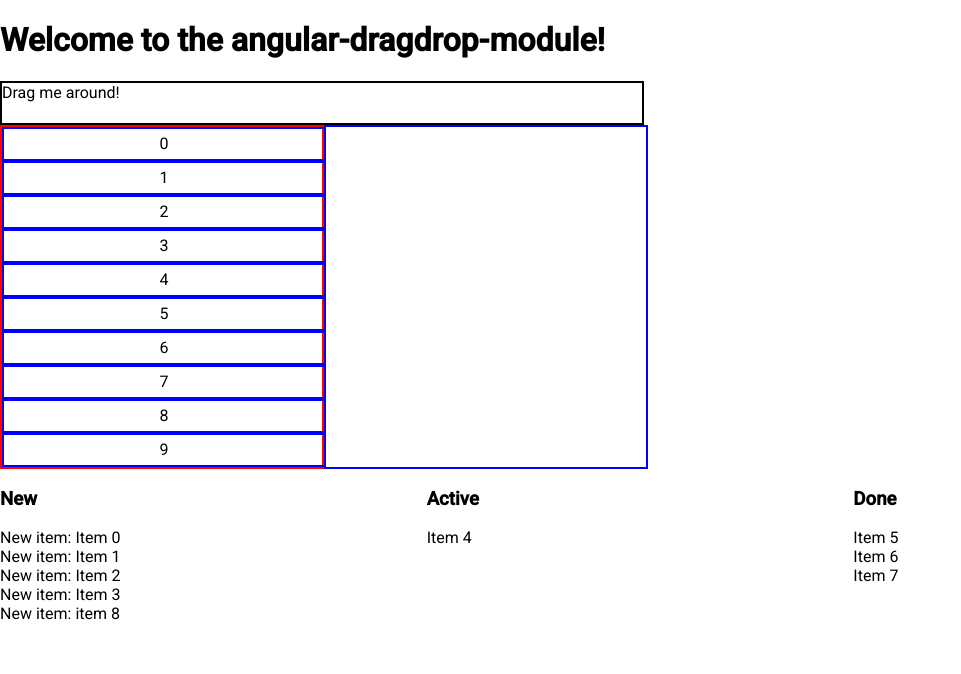
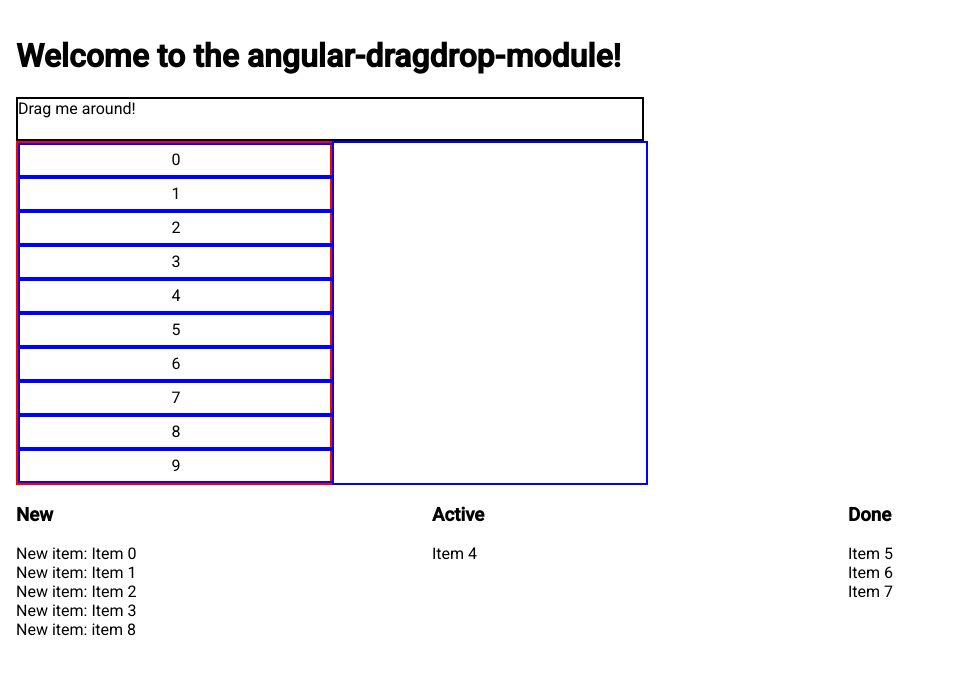
Before and after one commit to AndrewJBateman/angular-dragdrop-module, an Angular app: page / in a window 1280 px wide. Shown: the top 674 px of the page, without its empty margins (0-961 px from the left). Built offline with nearby package versions, Linux system fonts and the light colour scheme.

Commit message:
styles: add padding around display

```diff
--- a/src/app/app.component.html
+++ b/src/app/app.component.html
@@ -1,3 +1,4 @@
+<div class="container">
   <h1>Welcome to the angular-dragdrop-module!</h1>
   <div class="draw-area" cdkDrop>
     <div class="box" cdkDrag>Drag me around!</div>
@@ -83,3 +84,5 @@
       </div>
     </div>
   </div>
+
+</div>
--- a/src/app/app.component.scss
+++ b/src/app/app.component.scss
@@ -1,3 +1,7 @@
+.container {
+  padding: 1rem;
+}
+
 .draw-area {
   height: 40px;
   width: 50%;
```
Lines whose indentation alone changed are shown as unchanged.
